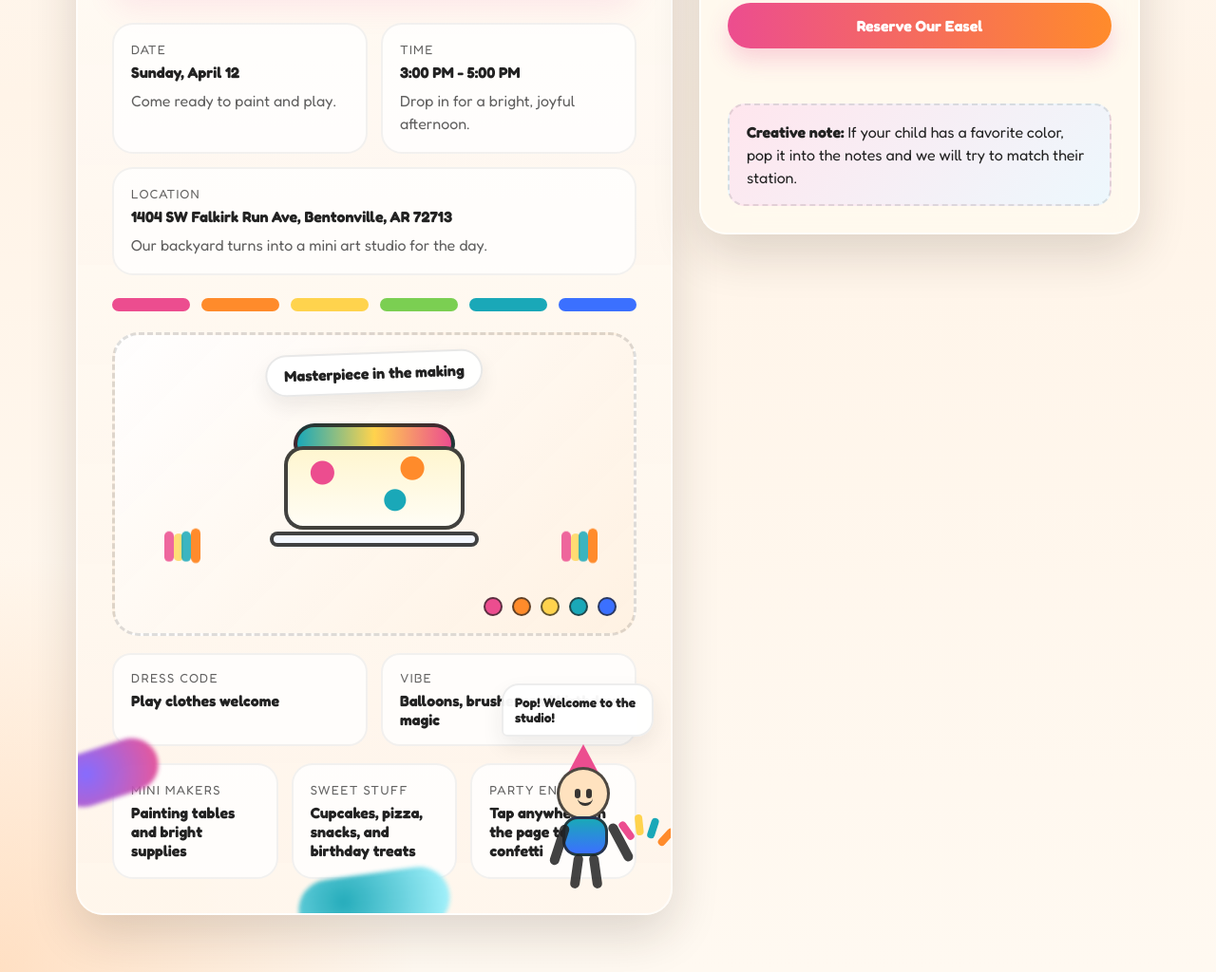
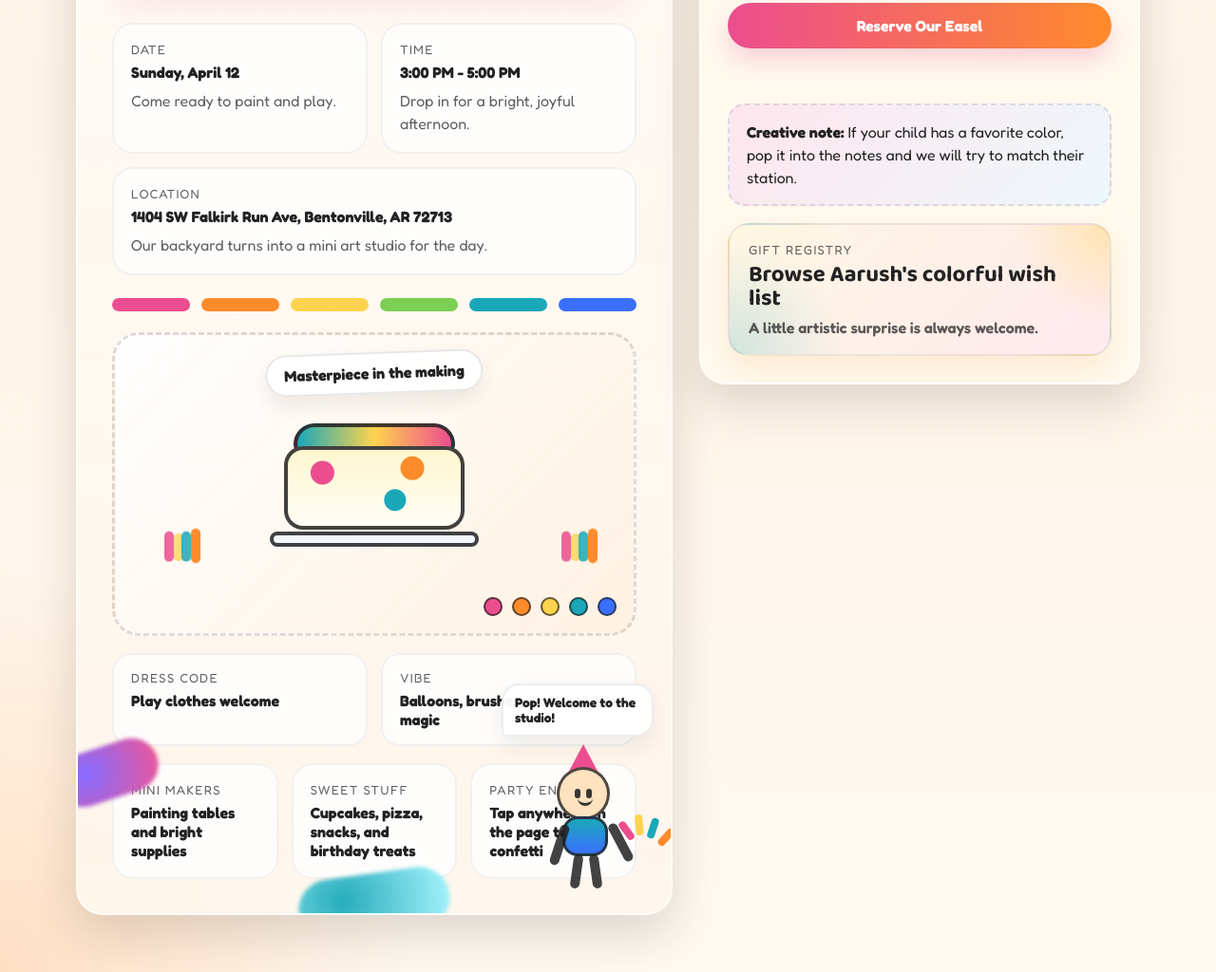
Before and after one commit to aravind2106/birthday, a website: page public/index.html in a window 1280 px wide. Shown: the part 754-1778 px from the top of the page at 95% size. Drawn offline with Linux system fonts and the light colour scheme.

Commit message:
Add artistic gift registry link

```diff
--- a/public/index.html
+++ b/public/index.html
@@ -253,6 +253,17 @@
           <strong>Creative note:</strong> If your child has a favorite color,
           pop it into the notes and we will try to match their station.
         </div>
+
+        <a
+          class="registry-link"
+          href="https://www.amazon.com/registries/gl/guest-view/3JTJSWZR6XSYK?ref_=cm_sw_r_cp_ud_ggr-subnav-share_ZZY82A9KDD3PK5BQB1V9"
+          target="_blank"
+          rel="noreferrer"
+        >
+          <span class="label">Gift registry</span>
+          <strong>Browse Aarush's colorful wish list</strong>
+          <span class="registry-link-copy">A little artistic surprise is always welcome.</span>
+        </a>
       </section>
     </main>
 
--- a/public/styles.css
+++ b/public/styles.css
@@ -833,6 +833,41 @@ button:hover {
   line-height: 1.5;
 }
 
+.registry-link {
+  display: block;
+  margin-top: 18px;
+  padding: 18px 20px;
+  border-radius: 22px;
+  text-decoration: none;
+  color: var(--ink);
+  background:
+    radial-gradient(circle at top right, rgba(255, 211, 77, 0.38), transparent 24%),
+    radial-gradient(circle at bottom left, rgba(26, 168, 184, 0.2), transparent 28%),
+    linear-gradient(135deg, rgba(255, 247, 226, 0.98), rgba(255, 233, 239, 0.96));
+  border: 2px solid rgba(34, 34, 34, 0.08);
+  box-shadow: 0 14px 28px rgba(255, 139, 43, 0.14);
+  transition: transform 0.18s ease, box-shadow 0.18s ease;
+}
+
+.registry-link strong {
+  display: block;
+  font-family: "Baloo 2", sans-serif;
+  font-size: 1.5rem;
+  line-height: 1.05;
+}
+
+.registry-link-copy {
+  display: block;
+  margin-top: 8px;
+  font-weight: 600;
+  color: rgba(34, 34, 34, 0.74);
+}
+
+.registry-link:hover {
+  transform: translateY(-2px);
+  box-shadow: 0 18px 34px rgba(255, 139, 43, 0.2);
+}
+
 .confetti-burst-layer {
   position: fixed;
   inset: 0;
```
